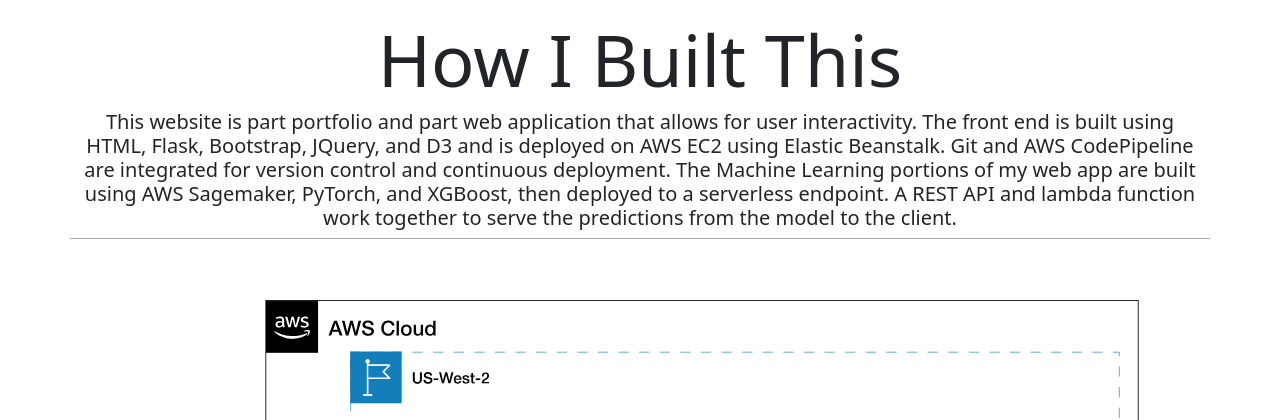
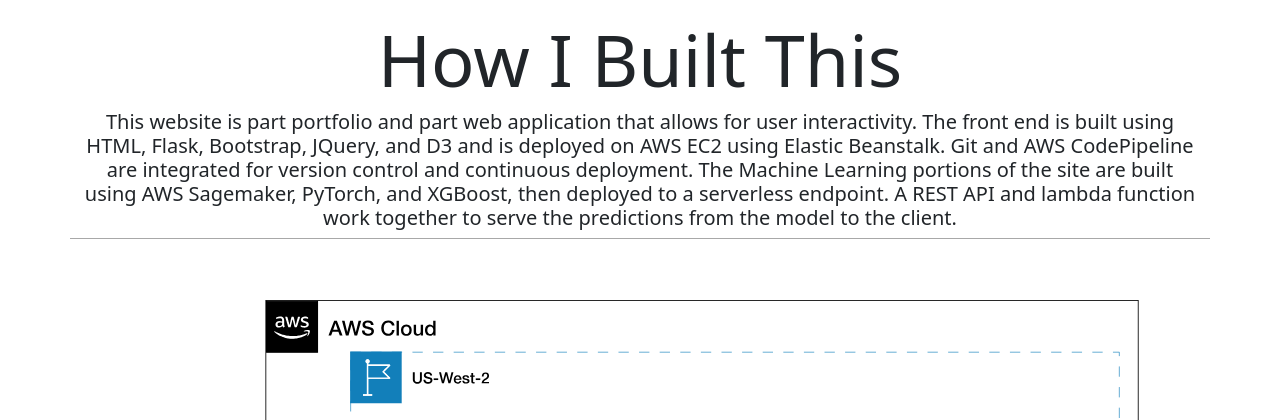
Before and after one commit to justinbellucci/personal-website-app, a Flask app: page /built_this in a window 1280 px wide. Shown: the top 420 px of the page. Run offline with Flask 2, Linux system fonts and the light colour scheme; some libraries are stand-ins or nearby versions.

Commit message:
udate add description text

```diff
--- a/templates/built_this.html
+++ b/templates/built_this.html
@@ -28,7 +28,7 @@
                 <h3 class="lead">This website is part portfolio and part web application that allows for user interactivity.
                     The front end is built using HTML, Flask, Bootstrap, JQuery, and D3 and is deployed
                     on AWS EC2 using Elastic Beanstalk. Git and AWS CodePipeline are integrated for version control
-                    and continuous deployment. The Machine Learning portions of my web app are built using AWS
+                    and continuous deployment. The Machine Learning portions of the site are built using AWS
                     Sagemaker, PyTorch, and XGBoost, then deployed to a serverless endpoint. A REST API
                     and lambda function work together to serve the predictions from the model to the client.</h3>
             </div>
```
Also changed, not shown: README.md.
